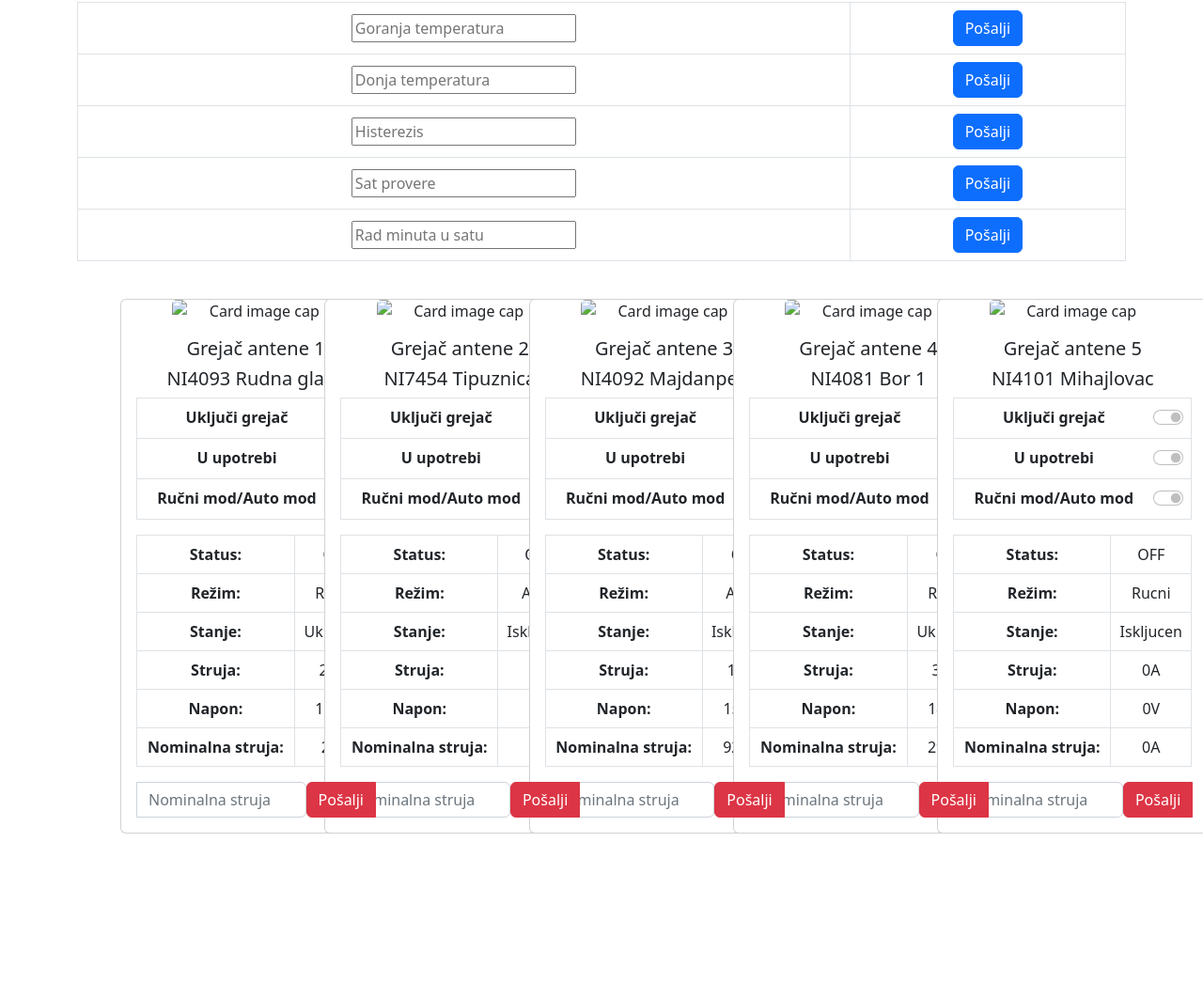
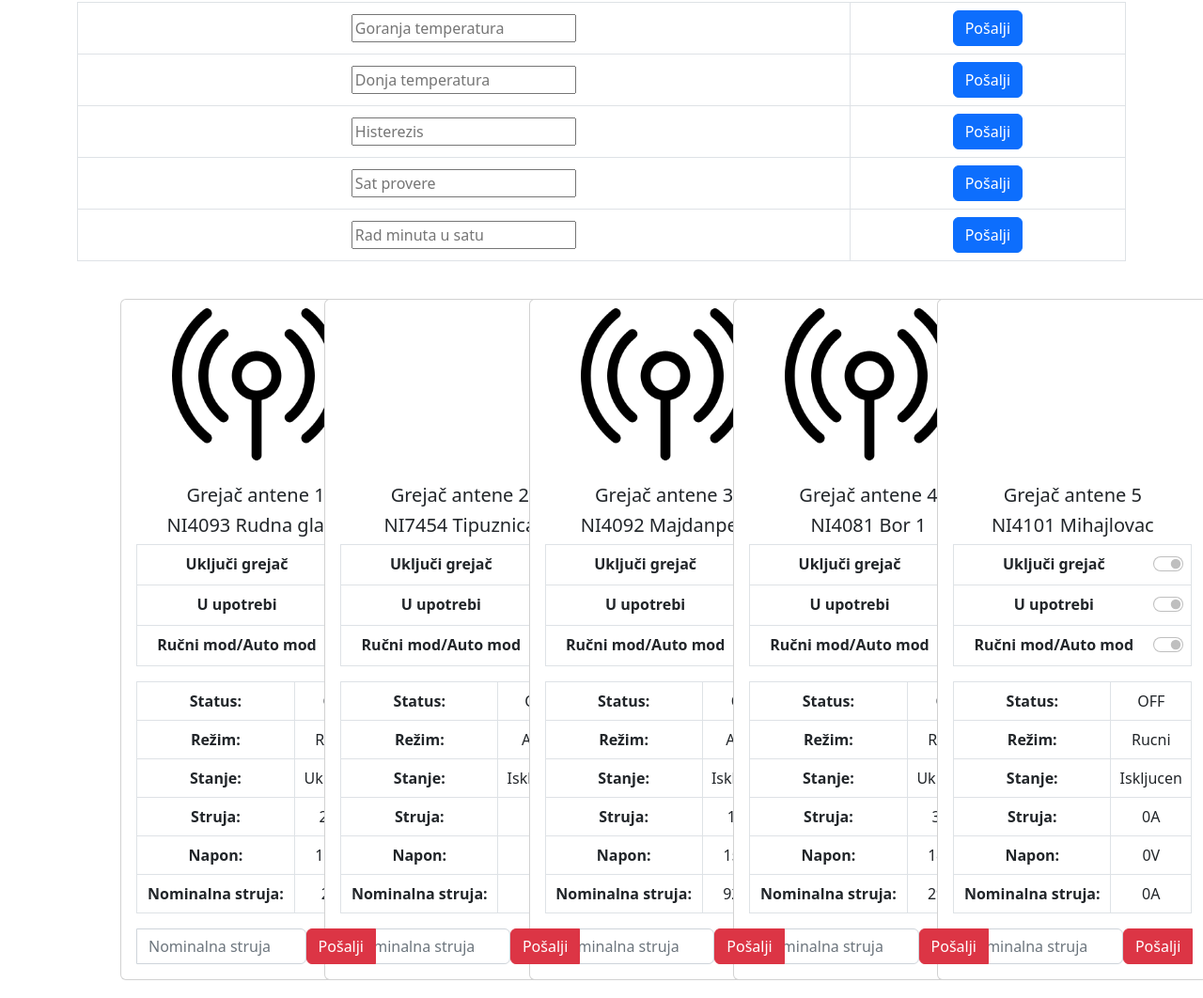
Before and after one commit to TheGoldenCloud/Antena-Sensors, a website: page public/antene.html in a window 1280 px wide. Shown: the part 636-1698 px from the top of the page at 94% size. Before the commit the page ends 1542 px from the top, so only its background shows below. Drawn offline with nearby package versions, Linux system fonts and the light colour scheme; files that its build step writes are made by us from their sources; the site is published under a folder, as on GitHub Pages, so addresses that start at the root find nothing.

Commit message:
Fixed import

```diff
--- a/public/antene.html
+++ b/public/antene.html
@@ -7,7 +7,7 @@
 
     <!-- Bootstrap CSS -->
     <link rel="stylesheet" href="https://cdn.jsdelivr.net/npm/bootstrap@5.2.0-beta1/dist/css/bootstrap.rtl.min.css" integrity="sha384-dc2NSrAXbAkjrdm9IYrX10fQq9SDG6Vjz7nQVKdKcJl3pC+k37e7qJR5MVSCS+wR" crossorigin="anonymous">
-    <link rel="stylesheet" type="text/css" href="antennaStyles.css">
+    <link rel="stylesheet" href="../styles/antennaStyles.css">
     <link src="../scripts/antenna.js">
     <title>Antene</title>
   </head>
@@ -187,7 +187,7 @@
 
           <div id="antena1">
             <div class="card text-center" style="width: 18rem;">
-              <img class="card-img-top" id = "imgPlace1" src="/radio.png" alt="Card image cap">
+              <img class="card-img-top" id = "imgPlace1" src="./radio.png" alt="Card image cap">
               <div class="card-body">
                 <h5 class="card-title">Grejač antene 1</h5>
                 <h5>NI4093  Rudna glava</h5>
@@ -268,7 +268,7 @@
         <div class="col-2">
           <div id="antena2">
             <div class="card text-center" style="width: 18rem;">
-              <img class="card-img-top" id = "imgPlace1" src="/nemaradio.png" alt="Card image cap">
+              <img class="card-img-top" id = "imgPlace1" src="./nemaradio.png" alt="Card image cap">
               <div class="card-body">
                 <h5 class="card-title">Grejač antene 2</h5>
                 <h5>NI7454  Tipuznica</h5>
@@ -351,7 +351,7 @@
         <div class="col-2">
           <div id="antena3">
             <div class="card text-center" style="width: 18rem;">
-              <img class="card-img-top" id = "imgPlace1" src="/radio.png" alt="Card image cap">
+              <img class="card-img-top" id = "imgPlace1" src="./radio.png" alt="Card image cap">
               <div class="card-body">
                 <h5 class="card-title">Grejač antene 3</h5>
                 <h5>NI4092 Majdanpek</h5>
@@ -433,7 +433,7 @@
 
           <div id="antena4">
             <div class="card text-center" style="width: 18rem;">
-              <img class="card-img-top" id = "imgPlace1" src="/radio.png" alt="Card image cap">
+              <img class="card-img-top" id = "imgPlace1" src="./radio.png" alt="Card image cap">
               <div class="card-body">
                 <h5 class="card-title">Grejač antene 4</h5>
                 <h5>NI4081  Bor 1</h5>
@@ -519,7 +519,7 @@
 
           <div id="antena5">
             <div class="card text-center" style="width: 18rem;">
-              <img class="card-img-top" id = "imgPlace1" src="/nemaradio.png" alt="Card image cap">
+              <img class="card-img-top" id = "imgPlace1" src="./nemaradio.png" alt="Card image cap">
               <div class="card-body">
                 <h5 class="card-title">Grejač antene 5</h5>
                 <h5>NI4101  Mihajlovac</h5>
```
